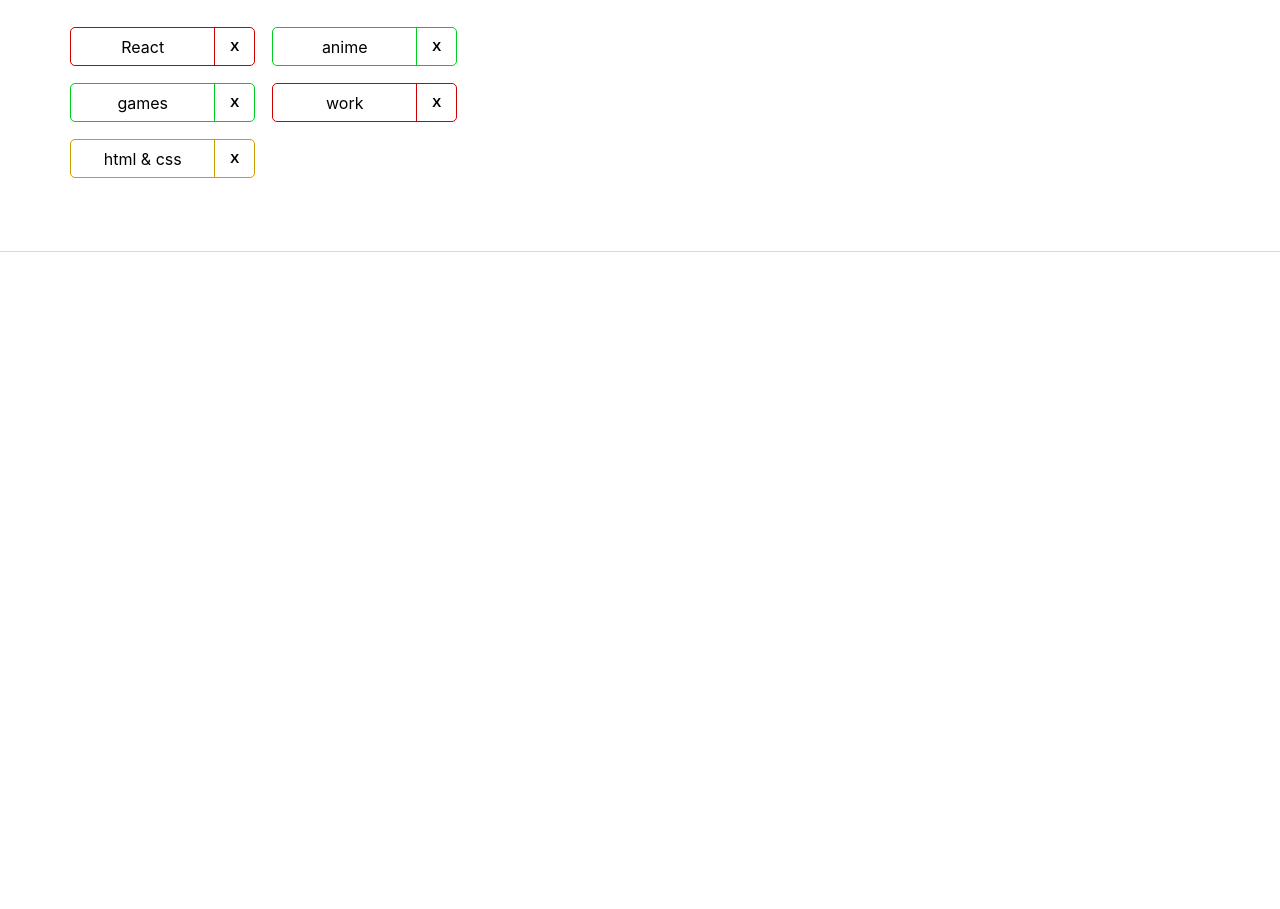
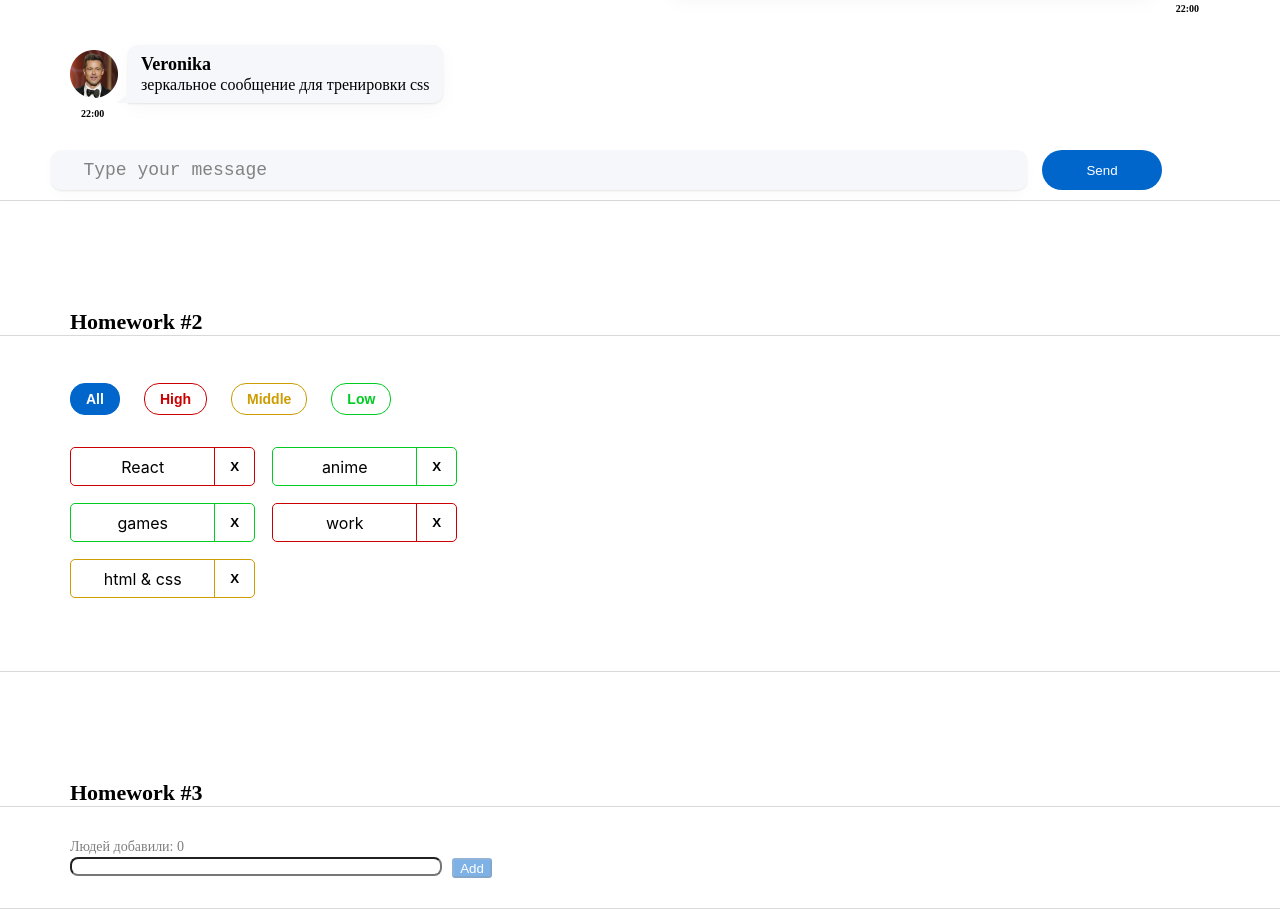
Before and after one commit to AntonChislov/DZ_1, a React (Create React App) app: page /#/ in a window 1280 px wide. Shown: the part 219-1128 px from the top of the page. Before the commit the page ends 800 px from the top, so only its background shows below. Built offline with nearby package versions, Linux system fonts and the light colour scheme.

Commit message:
dz 3 completed

```diff
--- a/package.json
+++ b/package.json
@@ -14,7 +14,7 @@
     "@types/node": "16.11.56",
     "@types/react": "18.0.17",
     "@types/react-dom": "18.0.6",
-    "@types/uuid": "8.3.4",
+    "@types/uuid": "^9.0.0",
     "axios": "0.27.2",
     "gh-pages": "^4.0.0",
     "react": "18.2.0",
--- a/src/s1-main/App.module.css
+++ b/src/s1-main/App.module.css
@@ -16,8 +16,5 @@
     font-weight: 600;
     font-size: 22px;
     line-height: 27px;
-    /* identical to box height */
-
-
     color: #000000;
 }
--- a/src/s1-main/App.tsx
+++ b/src/s1-main/App.tsx
@@ -2,14 +2,14 @@
 import s from './App.module.css'
 import HW1 from '../s2-homeworks/hw01/HW1'
 import HW2 from "../s2-homeworks/hw02/HW2";
+import HW3 from "../s2-homeworks/hw03/HW3";
 
 function App() {
     return (
         <div className={s.App}>
-            {/*<HW1/>*/}
-            {/*раскомментировать по ходу выполнения*/}
+            <HW1/>
             <HW2/>
-            {/*<HW3/>*/}
+            <HW3/>
             {/*<HW4/>*/}
 
             {/*при выполнении дз 5 и более - закомментировать здесь дз 1-4, так как они есть внутри дз 5*/}
--- a/src/s2-homeworks/hw03/Greeting.module.css
+++ b/src/s2-homeworks/hw03/Greeting.module.css
@@ -1,22 +1,50 @@
 .greetingForm {
+    margin: 31px 0 30px 70px;
+    display: flex;
+    flex-direction: column;
 }
 
 .inputAndButtonContainer {
+    display: flex;
+    flex-direction: row;
+    align-items: flex-start;
 }
 
 .error {
+    font-family: 'Montserrat';
+    font-style: normal;
+    font-weight: 400;
+    font-size: 14px;
+    line-height: 17px;
+    color: #CC0000;
 }
 
 .input {
+    width: 372px;
+    border-radius: 8px;
 }
 
 .input:focus {
 }
 
 .errorInput {
+    width: 372px;
+    border-color: #cc0000;
+    border-top-color: #cc0000;
+    border-radius: 8px;
 }
 
 .button {
+    margin-top: 3px;
+    margin-left: 10px;
+
+    width: 40px;
+    height: 20px;
+
+    color: #FFFFFF;
+    background: #0066CC;
+    opacity: 0.5;
+    border-radius: 3px;
 }
 
 .button:focus {
@@ -29,7 +57,22 @@
 }
 
 .text {
+    font-family: 'Montserrat';
+    font-style: normal;
+    font-weight: 400;
+    font-size: 14px;
+    line-height: 17px;
+
+    color: rgba(0, 0, 0, 0.5);
 }
 
 .greeting {
+    font-family: 'Montserrat';
+    font-style: normal;
+    font-weight: 500;
+    font-size: 14px;
+    line-height: 17px;
+
+    color: #000000;
+
 }
--- a/src/s2-homeworks/hw03/Greeting.tsx
+++ b/src/s2-homeworks/hw03/Greeting.tsx
@@ -2,30 +2,29 @@
 import s from './Greeting.module.css'
 
 type GreetingPropsType = {
-    name: any // need to fix any
-    setNameCallback: any // need to fix any
-    addUser: any // need to fix any
-    onBlur: any // need to fix any
-    onEnter: any // need to fix any
-    error: any // need to fix any
-    totalUsers: any // need to fix any
-    lastUserName?: any // need to fix any
+    name: string
+    setNameCallback: (e: ChangeEvent<HTMLInputElement>) => void
+    addUser: () => void
+    onBlur: () => void
+    onEnter: (e: KeyboardEvent<HTMLInputElement>) => void
+    error: string
+    totalUsers: number
+    lastUserName?: string
 }
 
-// презентационная компонента (для верстальщика)
 const Greeting: React.FC<GreetingPropsType> = (
     {
         name,
         setNameCallback,
         addUser,
+        onBlur,
         onEnter,
-        onBlur,
         error,
         totalUsers,
         lastUserName,
-    } // деструктуризация пропсов
+    }
 ) => {
-    const inputClass = s.errorInput // need to fix with (?:)
+    const inputClass = error ? s.errorInput : s.input
 
     return (
         <div id={'hw3-form'} className={s.greetingForm}>
@@ -57,7 +56,7 @@
                     className={s.button}
                     disabled={!name.trim()}
                 >
-                    add
+                    Add
                 </button>
             </div>
 
--- a/src/s2-homeworks/hw03/GreetingContainer.tsx
+++ b/src/s2-homeworks/hw03/GreetingContainer.tsx
@@ -1,37 +1,40 @@
-import React, { ChangeEvent, KeyboardEvent, useState } from 'react'
+import React, {ChangeEvent, KeyboardEvent, useState} from 'react'
 import Greeting from './Greeting'
-import { UserType } from './HW3'
+import {UserType} from './HW3'
 
 type GreetingContainerPropsType = {
-    users: any // need to fix any
-    addUserCallback: any // need to fix any
+    users: Array<UserType>
+    addUserCallback: (name: string) => void
 }
 
-export const pureAddUser = (name: any, setError: any, setName: any, addUserCallback: any) => {
-    // если имя пустое - показать ошибку, иначе - добавить юзера и очистить инпут
+export const pureAddUser = (name: string, setError: (value: string) => void,
+                            setName: (value: string) => void, addUserCallback: (name: string) => void) => {
+    if (name.trim() !== '') {
+        addUserCallback(name)
+        setName('')
+    } else {
+        setError('Ошибка! Введите имя!')
+    }
 }
 
-export const pureOnBlur = (name: any, setError: any) => { // если имя пустое - показать ошибку
+export const pureOnBlur = (name: any, setError: any) => {
+    if (name.trim() === '') {
+        setError('Ошибка! Введите имя!')
+    }
 }
 
-export const pureOnEnter = (e: any, addUser: any) => { // если нажата кнопка Enter - добавить
+export const pureOnEnter = (e: KeyboardEvent<HTMLInputElement>, addUser: () => void) => {
+    if (e.key === 'Enter') {
+        addUser()
+    }
 }
 
-// более простой и понятный для новичков
-// function GreetingContainer(props: GreetingPropsType) {
+const GreetingContainer: React.FC<GreetingContainerPropsType> = ({users, addUserCallback}) => {
+    const [name, setName] = useState<string>('')
+    const [error, setError] = useState<string>('')
 
-// более современный и удобный для про :)
-const GreetingContainer: React.FC<GreetingContainerPropsType> = ({
-    users,
-    addUserCallback,
-}) => {
-    // деструктуризация пропсов
-    const [name, setName] = useState<any>('') // need to fix any
-    const [error, setError] = useState<any>('') // need to fix any
-
-    const setNameCallback = (e: any) => { // need to fix any
-        setName('some name') // need to fix
-
+    const setNameCallback = (e: ChangeEvent<HTMLInputElement>) => {
+        setName(e.currentTarget.value)
         error && setError('')
     }
     const addUser = () => {
@@ -42,12 +45,12 @@
         pureOnBlur(name, setError)
     }
 
-    const onEnter = (e: any) => {
+    const onEnter = (e: KeyboardEvent<HTMLInputElement>) => {
         pureOnEnter(e, addUser)
     }
 
-    const totalUsers = 0 // need to fix
-    const lastUserName = 'some name' // need to fix
+    const totalUsers = users.length
+    const lastUserName = users.length ? users[users.length - 1].name : ''
 
     return (
         <Greeting
--- a/src/s2-homeworks/hw03/HW3.tsx
+++ b/src/s2-homeworks/hw03/HW3.tsx
@@ -1,38 +1,25 @@
-import React, { useState } from 'react'
-import { v1 } from 'uuid'
+import React, {useState} from 'react'
+import {v1} from 'uuid'
 import s2 from '../../s1-main/App.module.css'
 import GreetingContainer from './GreetingContainer'
 
-/*
-* 1 - описать тип UserType
-* 2 - указать нужный тип в useState с users
-* 3 - дописать типы и логику функции pureAddUserCallback и проверить её тестами
-* 4 - в файле GreetingContainer.tsx дописать типизацию пропсов
-* 5 - в файле GreetingContainer.tsx указать нужные типы в useState с name и error
-* 6 - в файле GreetingContainer.tsx дописать тип и логику функции setNameCallback
-* 7 - в файле GreetingContainer.tsx дописать логику функций pureAddUser, pureOnBlur, pureOnEnter и проверить их тестами
-* 8 - в файле GreetingContainer.tsx вычислить количество добавленных и имя последнего (totalUsers, lastUserName)
-* 9 - в файле Greeting.tsx дописать типизацию пропсов
-* 10 - в файле Greeting.tsx вычислить inputClass в зависимости от наличия ошибки
-* 11 - сделать стили в соответствии с дизайном
-* */
-
-// types
 export type UserType = {
-    _id: any // need to fix any
-    name: any // need to fix any
+    _id: string
+    name: string
 }
 
-export const pureAddUserCallback = (name: any, setUsers: any, users: any) => { // need to fix any
-    const user = { // need to fix
+export const pureAddUserCallback = (name: string, setUsers: ([]: Array<UserType>) => void, users: Array<UserType>) => {
+    const user = {
+        _id: v1(),
+        name: name
     }
     setUsers([...users, user])
 }
 
 const HW3 = () => {
-    const [users, setUsers] = useState<any>([]) // need to fix any
+    const [users, setUsers] = useState<Array<UserType>>([])
 
-    const addUserCallback = (name: any) => { // need to fix any
+    const addUserCallback = (name: string) => {
         pureAddUserCallback(name, setUsers, users)
     }
 
```
Also changed, not shown: 1 other file (tests, documents, lock files or other folders).
